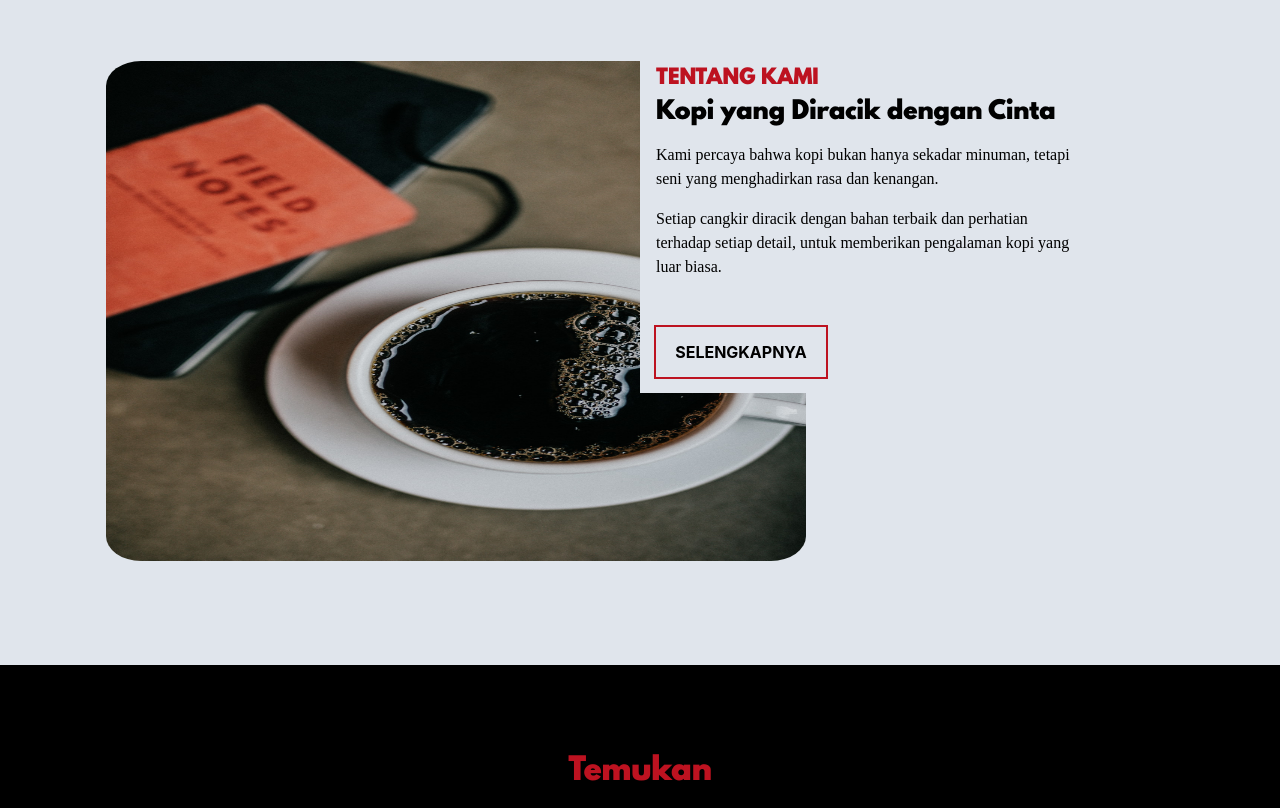
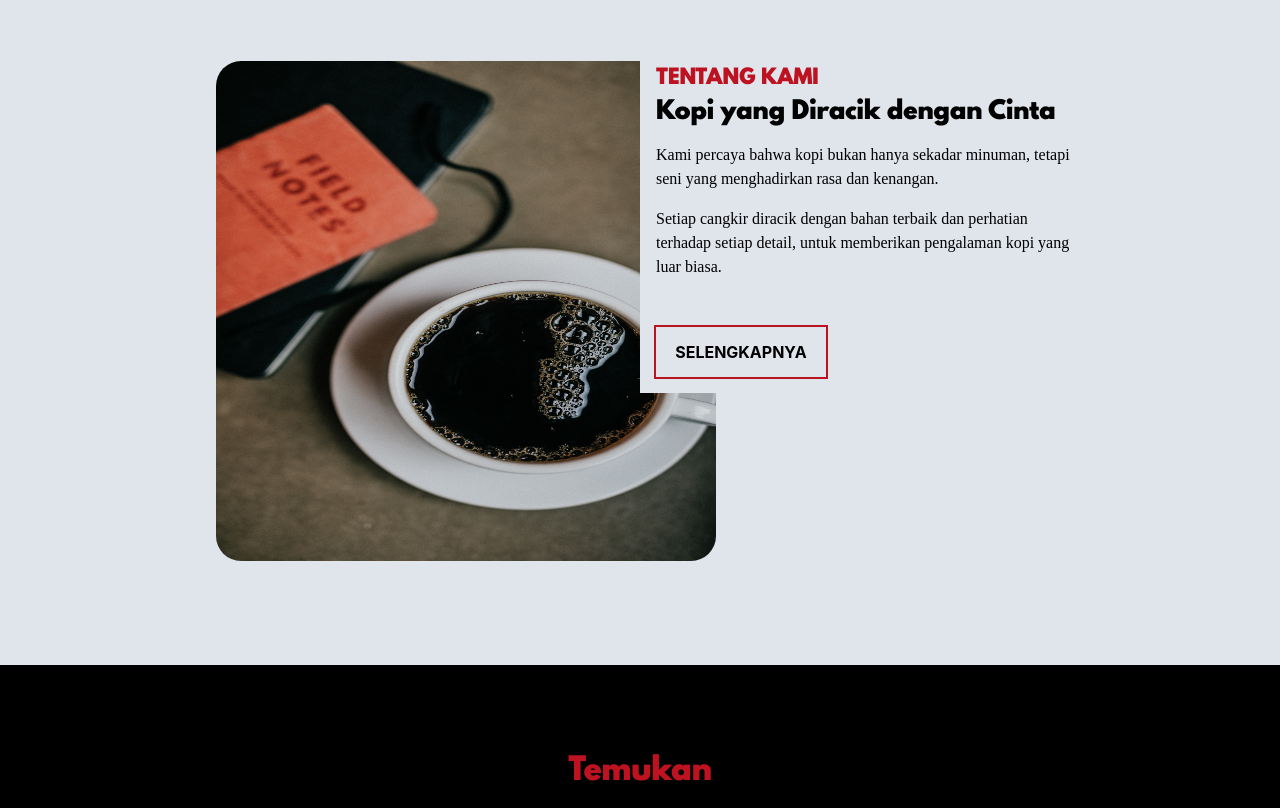
Before and after one commit to ahmad61539/coffe, a plain HTML site: page index.html in a window 1280 px wide. Shown: the part 1083-1891 px from the top of the page. Drawn offline with Linux system fonts and the light colour scheme; a web font is replaced by a local one.

Commit message:
Update index.html

```diff
--- a/index.html
+++ b/index.html
@@ -98,7 +98,7 @@
           <!-- Kolom pertama -->
           <article class="about-img-1">
               <div class="about-picture-container">
-                  <img src="Coffee/1.jpeg" style="width: 700px; height: 500px; margin-left: 90px;" alt="Gambar Kopi" class="menu-image">
+                  <img src="Coffee/1.jpeg" style="width: 500px; height: 500px; margin-left: 200px;" alt="Gambar Kopi" class="menu-image">
               </div>
           </article>
           <!-- Kolom kedua -->
```
